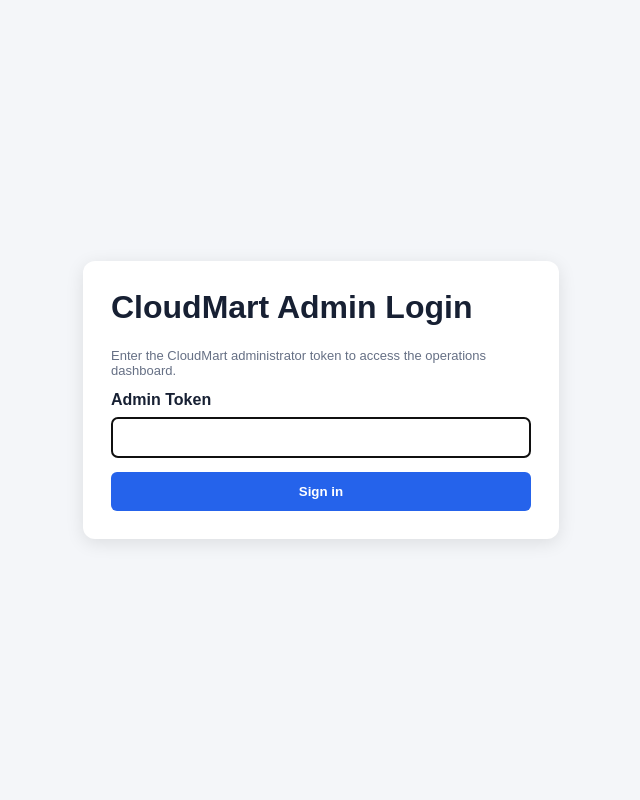
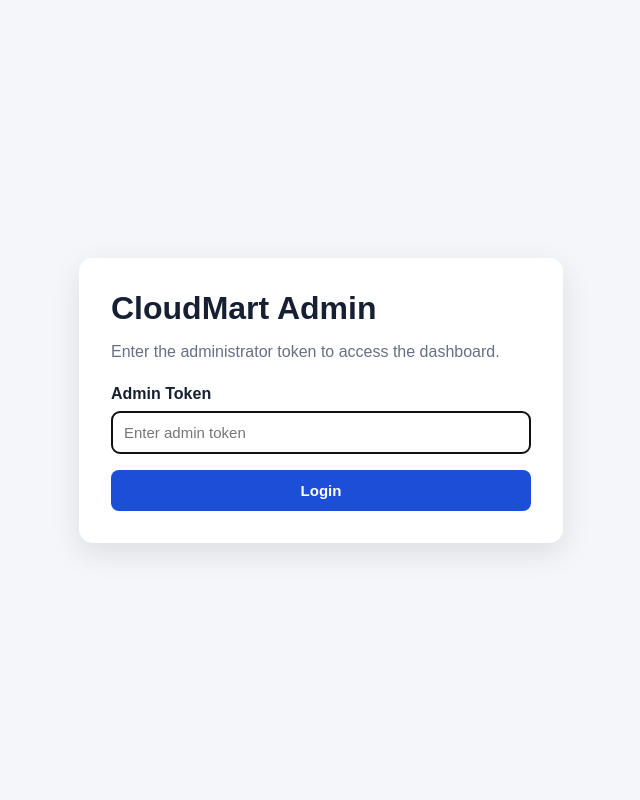
Before and after one commit to LakshmiPrasanna2404/CloudMart, a Flask app: page /login in a window 1280 px wide. Shown: the whole page, without its empty margins (319-959 px from the left). Run offline with Flask 3, Linux system fonts and the light colour scheme.

Commit message:
Update login.html

```diff
--- a/dashboard/templates/login.html
+++ b/dashboard/templates/login.html
@@ -10,60 +10,78 @@
             color: #172033;
             background: #f4f6f9;
         }
+
         body {
             margin: 0;
             min-height: 100vh;
             display: grid;
             place-items: center;
+            background: #f4f6f9;
         }
+
         .login-card {
             width: min(420px, 90%);
             background: white;
-            padding: 28px;
-            border-radius: 12px;
-            box-shadow: 0 4px 18px rgba(0,0,0,0.10);
+            padding: 32px;
+            border-radius: 14px;
+            box-shadow: 0 10px 30px rgba(0, 0, 0, 0.10);
         }
-        h1 { margin-top: 0; }
+
+        h1 {
+            margin-top: 0;
+            margin-bottom: 8px;
+        }
+
+        .subtitle {
+            color: #667085;
+            margin-bottom: 24px;
+        }
+
         label {
             display: block;
+            font-weight: 600;
             margin-bottom: 8px;
-            font-weight: 600;
         }
+
         input {
             width: 100%;
             box-sizing: border-box;
             padding: 12px;
-            border: 1px solid #cbd5e1;
-            border-radius: 6px;
-            margin-bottom: 14px;
+            border: 1px solid #d0d5dd;
+            border-radius: 8px;
+            font-size: 15px;
+            margin-bottom: 16px;
         }
+
         button {
             width: 100%;
             padding: 12px;
             border: 0;
-            border-radius: 6px;
-            background: #2563eb;
+            border-radius: 8px;
+            background: #1d4ed8;
             color: white;
+            font-size: 15px;
             font-weight: 600;
             cursor: pointer;
         }
+
+        button:hover {
+            background: #1e40af;
+        }
+
         .error {
-            background: #fff0f0;
-            color: #9b1c1c;
-            border-left: 5px solid #d33;
-            padding: 12px;
+            padding: 10px 12px;
             margin-bottom: 16px;
-        }
-        .muted {
-            color: #667085;
-            font-size: 13px;
+            border-radius: 8px;
+            background: #fee4e2;
+            color: #b42318;
         }
     </style>
 </head>
 <body>
     <main class="login-card">
-        <h1>CloudMart Admin Login</h1>
-        <p class="muted">Enter the CloudMart administrator token to access the operations dashboard.</p>
+        <h1>CloudMart Admin</h1>
+        <p class="subtitle">Enter the administrator token to access the dashboard.</p>
 
         {% if error %}
             <div class="error">{{ error }}</div>
@@ -75,11 +93,12 @@
                 id="token"
                 name="token"
                 type="password"
+                placeholder="Enter admin token"
                 autocomplete="current-password"
                 required
                 autofocus
             >
-            <button type="submit">Sign in</button>
+            <button type="submit">Login</button>
         </form>
     </main>
 </body>
```
